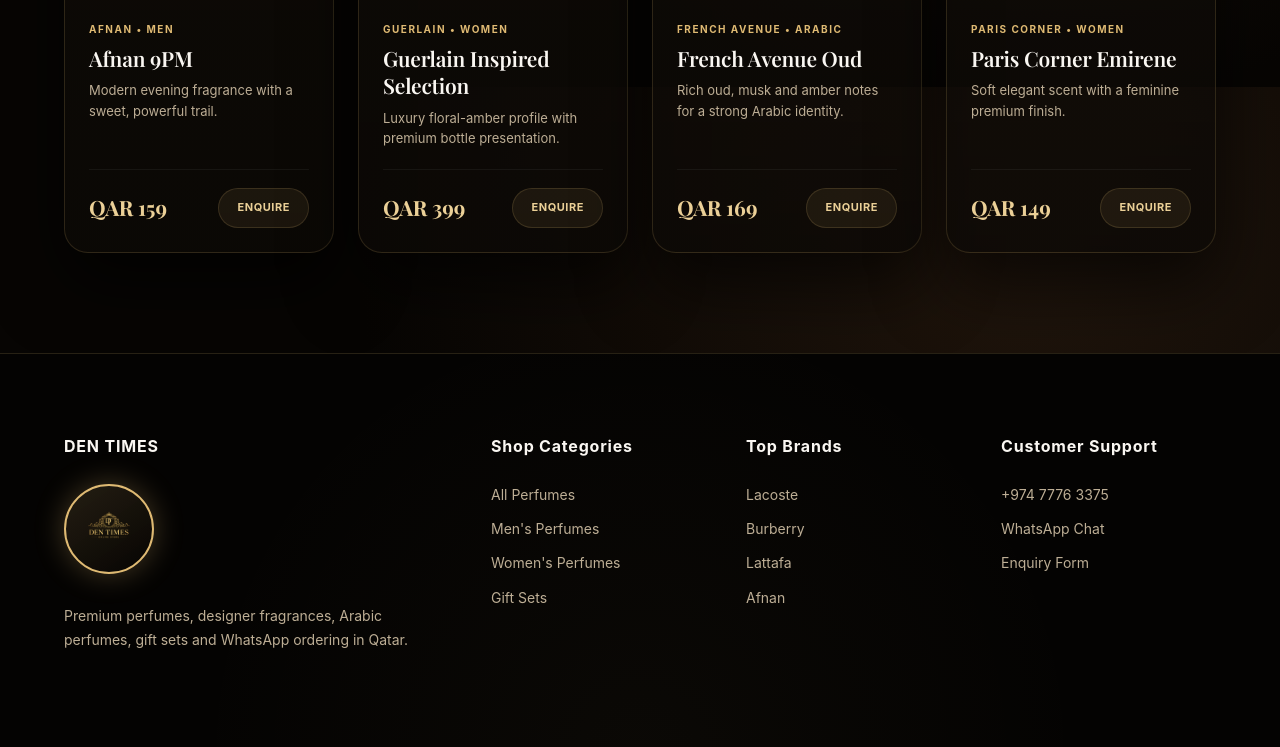
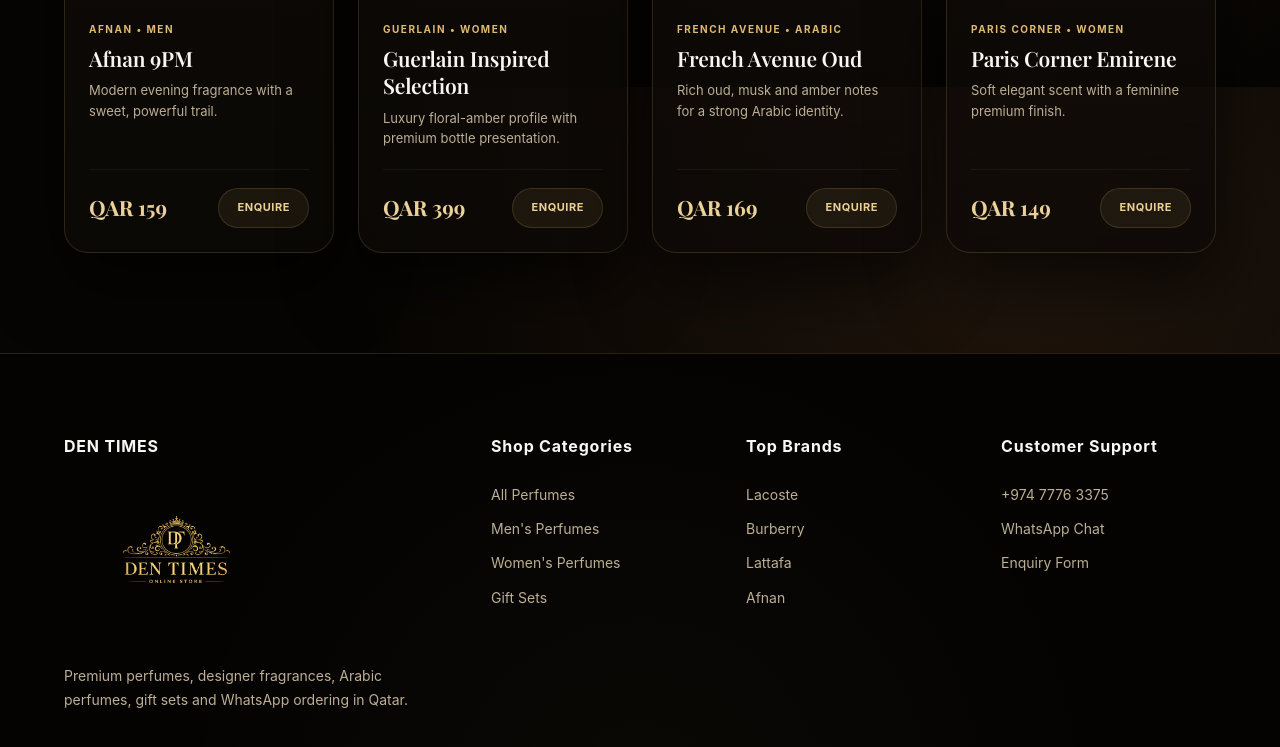
Before and after one commit to Fazilfazi991/dentimes, a website built with Vite: page shop.html in a window 1280 px wide. Shown: the part 1513-2260 px from the top of the page. Built offline with nearby package versions, Linux system fonts and the light colour scheme; a web font is replaced by a local one.

Commit message:
style: remove CSS-applied circular border outlines and increase brand logo size

```diff
--- a/assets/css/style.css
+++ b/assets/css/style.css
@@ -191,21 +191,15 @@ a {
 }
 
 .logo-img {
-  width: 68px;
-  height: 68px;
+  height: 95px;
+  width: auto;
   object-fit: contain;
-  border-radius: 50%;
-  border: 1.5px solid var(--gold-primary);
-  background: linear-gradient(145deg, rgba(223, 186, 115, 0.15), rgba(7, 5, 3, 0.95));
-  box-shadow: 0 0 20px rgba(223, 186, 115, 0.25);
   transition: var(--transition-smooth);
 }
 
 .footer .logo-img {
-  width: 90px;
-  height: 90px;
-  border-width: 2px;
-  box-shadow: 0 0 30px rgba(223, 186, 115, 0.3);
+  height: 150px;
+  width: auto;
 }
 
 .brand:hover .mark {
@@ -214,9 +208,7 @@ a {
 }
 
 .brand:hover .logo-img {
-  transform: scale(1.06);
-  border-color: var(--gold-light);
-  box-shadow: 0 0 35px var(--gold-glow);
+  transform: scale(1.05);
 }
 
 .brand b {
```
